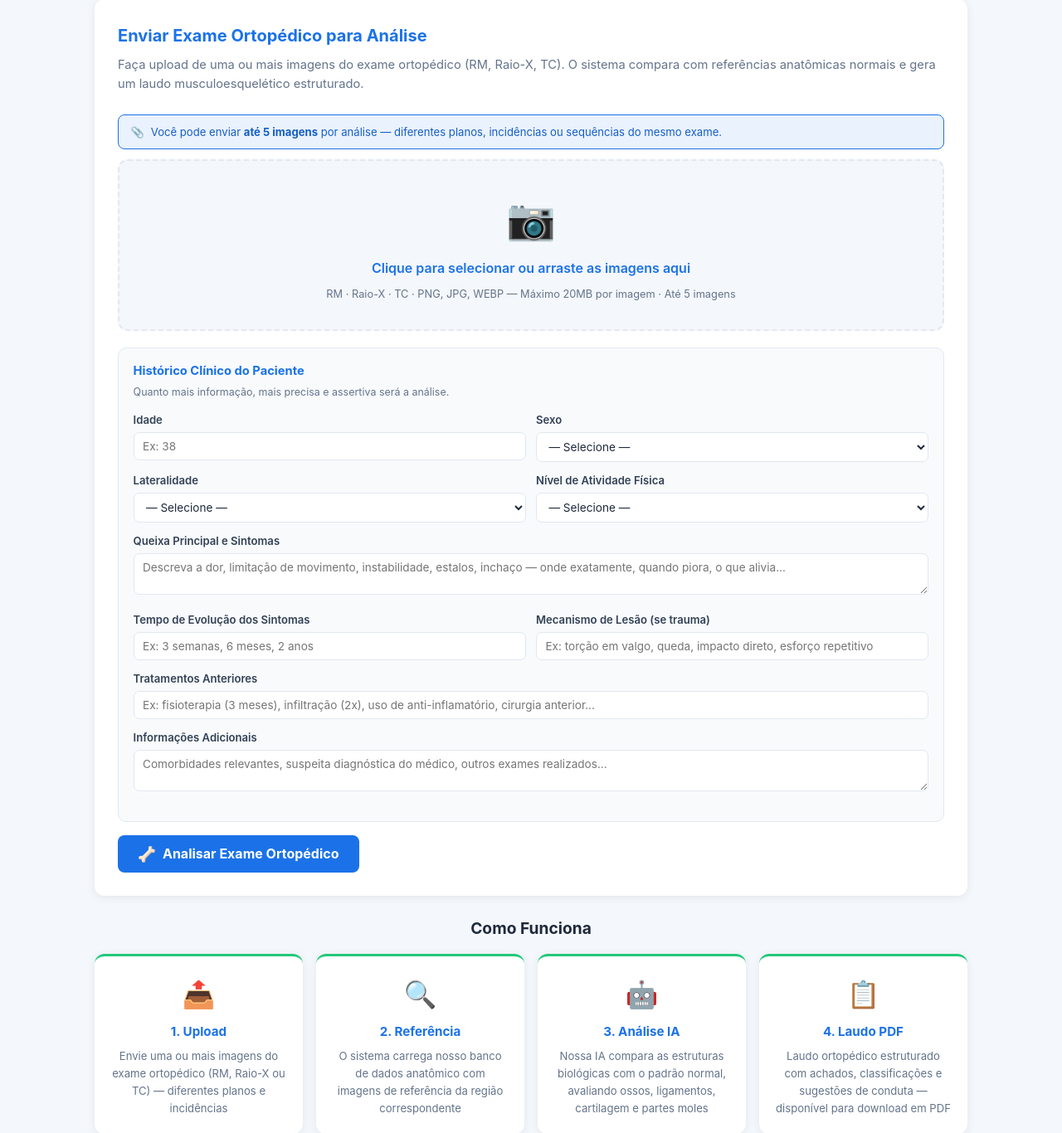
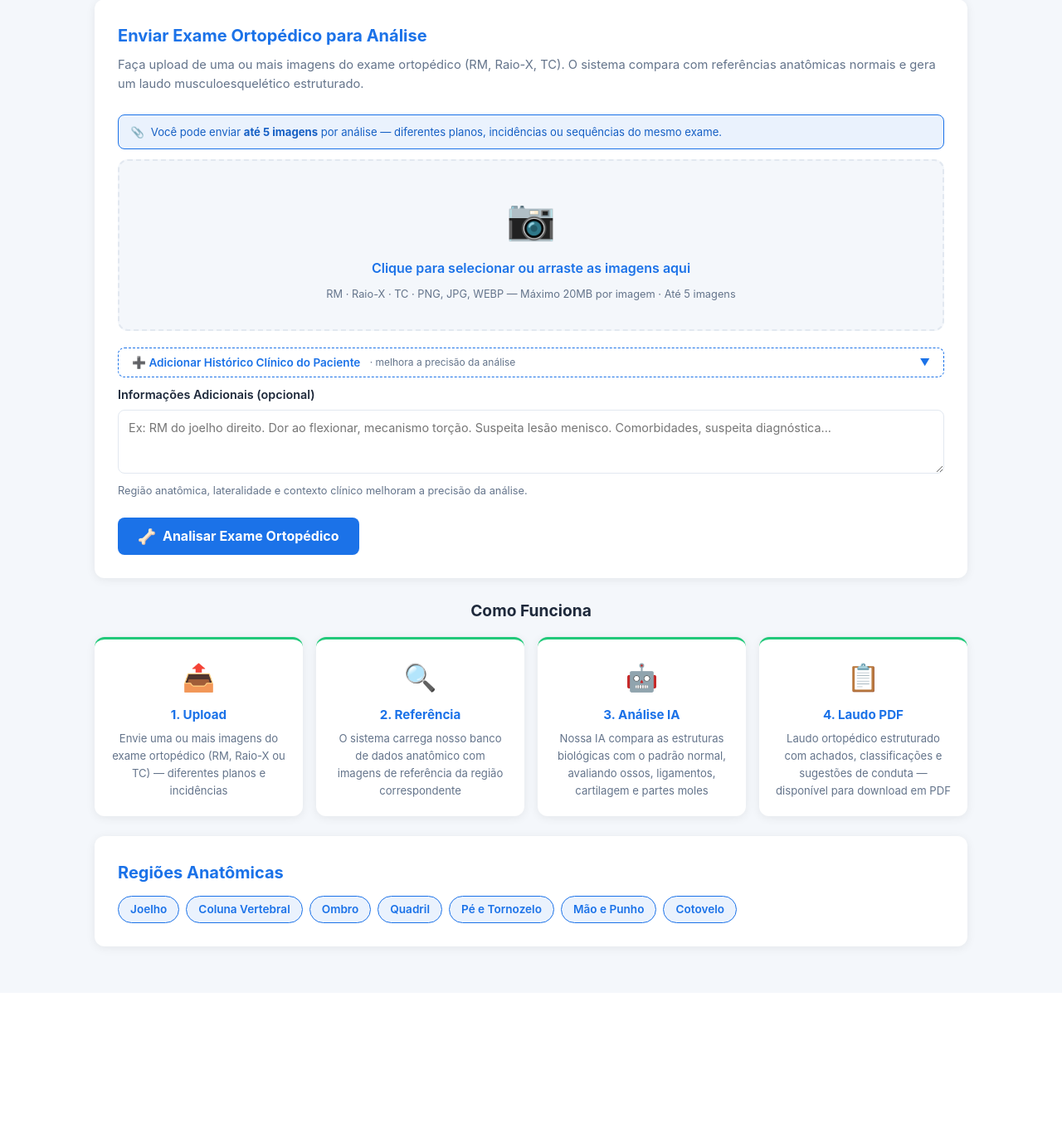
Before and after one commit to paulohramoss/analise-exame, a Flask app: page / in a window 1280 px wide. Shown: the part 206-1572 px from the top of the page at 83% size. After the commit the page ends 1356 px from the top, so only its background shows below. Run offline with Flask 3, Linux system fonts and the light colour scheme; parts of the project's set-up code (start-up, migrations or seed data) failed here and were passed over; some libraries are stand-ins or nearby versions.

Commit message:
Ajuste no layout

```diff
--- a/templates/index.html
+++ b/templates/index.html
@@ -76,19 +76,58 @@
             background: #f0f7ff;
         }
 
+        .clinical-toggle {
+            display: flex;
+            align-items: center;
+            gap: 0.5rem;
+            background: none;
+            border: 1.5px dashed #1B72E8;
+            border-radius: 8px;
+            padding: 0.55rem 1rem;
+            width: 100%;
+            cursor: pointer;
+            font-family: inherit;
+            font-size: 0.85rem;
+            font-weight: 600;
+            color: #1B72E8;
+            margin-bottom: 0.6rem;
+            transition: background 0.18s, border-color 0.18s;
+            text-align: left;
+        }
+
+        .clinical-toggle:hover {
+            background: #eaf2fd;
+            border-style: solid;
+        }
+
+        .clinical-toggle-arrow {
+            margin-left: auto;
+            font-size: 0.75rem;
+            transition: transform 0.25s;
+            display: inline-block;
+        }
+
+        .clinical-toggle.open .clinical-toggle-arrow {
+            transform: rotate(180deg);
+        }
+
         .clinical-section {
-            border: 1px solid #e2e8f0;
+            border: 1px solid #bfdbfe;
             border-radius: 10px;
             padding: 1rem 1.1rem;
             margin-bottom: 1rem;
             background: #f8fafc;
+            display: none;
+            animation: fadeSlideIn 0.22s ease;
         }
 
-        .clinical-section-title {
-            font-weight: 700;
-            font-size: 0.92rem;
-            color: #1B72E8;
-            margin-bottom: 0.2rem;
+        .clinical-section.open {
+            display: block;
+        }
+
+        @keyframes fadeSlideIn {
+            from { opacity: 0; transform: translateY(-6px); }
+            to   { opacity: 1; transform: translateY(0); }
         }
 
         .clinical-section-hint {
@@ -230,9 +269,14 @@
                     </div>
                 </div>
 
-                <!-- Histórico Clínico do Paciente -->
-                <div class="clinical-section">
-                    <div class="clinical-section-title">Histórico Clínico do Paciente</div>
+                <!-- Histórico Clínico do Paciente (colapsável) -->
+                <button type="button" class="clinical-toggle" id="clinical-toggle">
+                    <span>➕ Adicionar Histórico Clínico do Paciente</span>
+                    <span style="font-size:0.75rem; font-weight:400; color:#64748b;">&nbsp;· melhora a precisão da análise</span>
+                    <span class="clinical-toggle-arrow">▼</span>
+                </button>
+
+                <div class="clinical-section" id="clinical-section">
                     <small class="clinical-section-hint">Quanto mais informação, mais precisa e assertiva será a análise.</small>
 
                     <div class="form-row">
@@ -299,16 +343,17 @@
                         <label for="previous_treatments">Tratamentos Anteriores</label>
                         <input type="text" name="previous_treatments" id="previous_treatments" placeholder="Ex: fisioterapia (3 meses), infiltração (2x), uso de anti-inflamatório, cirurgia anterior...">
                     </div>
+                </div>
 
-                    <div class="form-group">
-                        <label for="additional_info">Informações Adicionais</label>
-                        <textarea
-                            name="additional_info"
-                            id="additional_info"
-                            placeholder="Comorbidades relevantes, suspeita diagnóstica do médico, outros exames realizados..."
-                            rows="2"
-                        ></textarea>
-                    </div>
+                <div class="form-group">
+                    <label for="additional_info">Informações Adicionais (opcional)</label>
+                    <textarea
+                        name="additional_info"
+                        id="additional_info"
+                        placeholder="Ex: RM do joelho direito. Dor ao flexionar, mecanismo torção. Suspeita lesão menisco. Comorbidades, suspeita diagnóstica..."
+                        rows="3"
+                    ></textarea>
+                    <small>Região anatômica, lateralidade e contexto clínico melhoram a precisão da análise.</small>
                 </div>
 
                 <button type="submit" class="btn-primary" id="submit-btn">
@@ -370,6 +415,16 @@
     </div>
 
     <script>
+        // Toggle do Histórico Clínico
+        const clinicalToggle = document.getElementById('clinical-toggle');
+        const clinicalSection = document.getElementById('clinical-section');
+        clinicalToggle.addEventListener('click', function() {
+            const isOpen = clinicalSection.classList.toggle('open');
+            clinicalToggle.classList.toggle('open', isOpen);
+            clinicalToggle.querySelector('span:first-child').textContent =
+                isOpen ? '➖ Histórico Clínico do Paciente' : '➕ Adicionar Histórico Clínico do Paciente';
+        });
+
         const MAX_FILES = 5;
         const fileInput = document.getElementById('exam_images');
         const uploadArea = document.getElementById('upload-area');
```
Also changed, not shown: templates/trial.html (+49 -3 lines).
